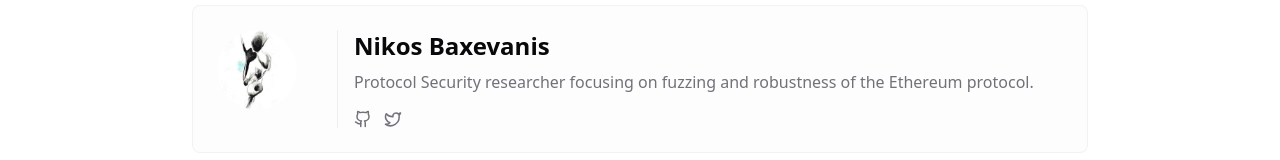
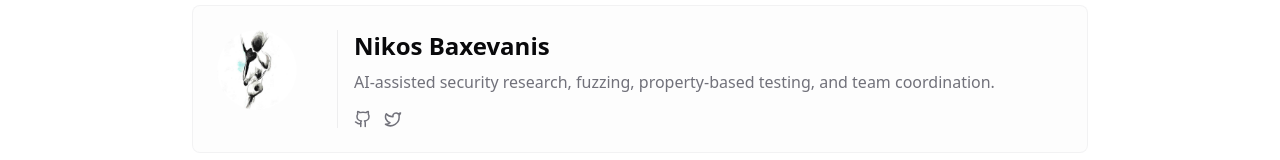
Before and after one commit to ethereum/protocol-security, a React (Vite) app: page /team in a window 1280 px wide. Shown: the part 835-995 px from the top of the page. Built offline with nearby package versions, Linux system fonts and the light colour scheme.

Commit message:
Refine Nikos Baxevanis team role

```diff
--- a/src/pages/team.tsx
+++ b/src/pages/team.tsx
@@ -41,7 +41,7 @@ const teamMembers: TeamMember[] = [
   },
   {
     name: 'Nikos Baxevanis',
-    description: 'Protocol Security researcher focusing on fuzzing and robustness of the Ethereum protocol.',
+    description: 'AI-assisted security research, fuzzing, property-based testing, and team coordination.',
     github: 'https://github.com/moodmosaic',
     twitter: 'https://x.com/nikosbaxevanis',
     signal: '',
```
